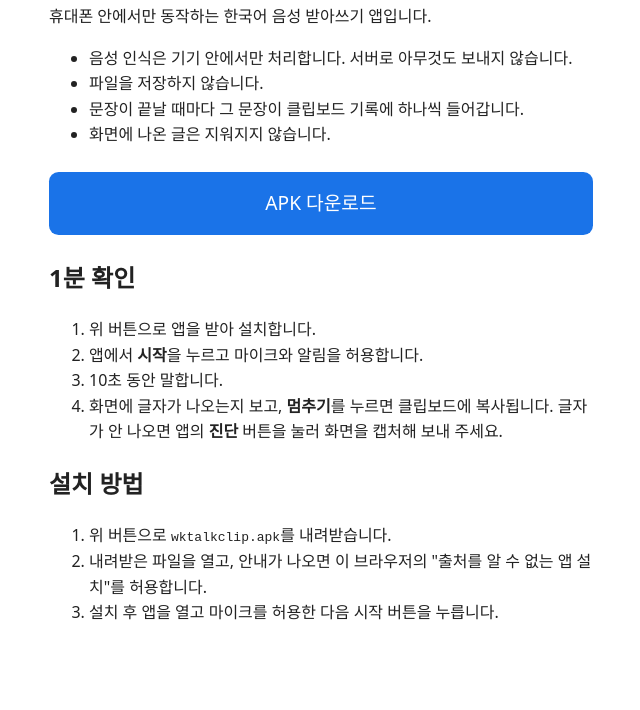
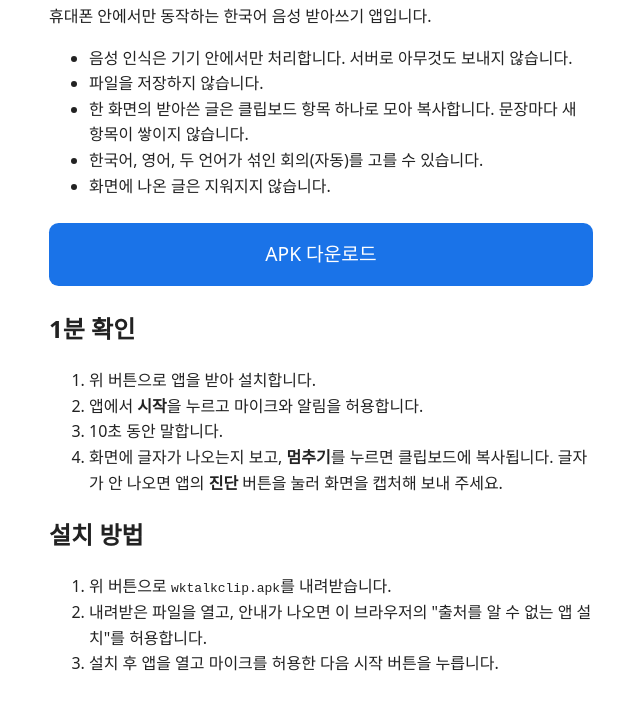
Before and after one commit to kiexpert/wktalkclip, a plain HTML site: page site/index.html in a window 1280 px wide. Shown: the part 114-824 px from the top of the page, without its empty margins (319-959 px from the left). Before the commit the page ends 800 px from the top, so only its background shows below. Drawn offline with Linux system fonts and the light colour scheme.

Commit message:
Pages: describe one clipboard entry per screen and the language choice

```diff
--- a/site/index.html
+++ b/site/index.html
@@ -16,7 +16,8 @@ a.btn{display:block;text-align:center;padding:1rem;margin:1.5rem 0;border-radius
 <ul>
 <li>음성 인식은 기기 안에서만 처리합니다. 서버로 아무것도 보내지 않습니다.</li>
 <li>파일을 저장하지 않습니다.</li>
-<li>문장이 끝날 때마다 그 문장이 클립보드 기록에 하나씩 들어갑니다.</li>
+<li>한 화면의 받아쓴 글은 클립보드 항목 하나로 모아 복사합니다. 문장마다 새 항목이 쌓이지 않습니다.</li>
+<li>한국어, 영어, 두 언어가 섞인 회의(자동)를 고를 수 있습니다.</li>
 <li>화면에 나온 글은 지워지지 않습니다.</li>
 </ul>
 <a class="btn" id="dl" href="https://github.com/kiexpert/wktalkclip/releases/latest/download/wktalkclip.apk">APK 다운로드</a>
```
